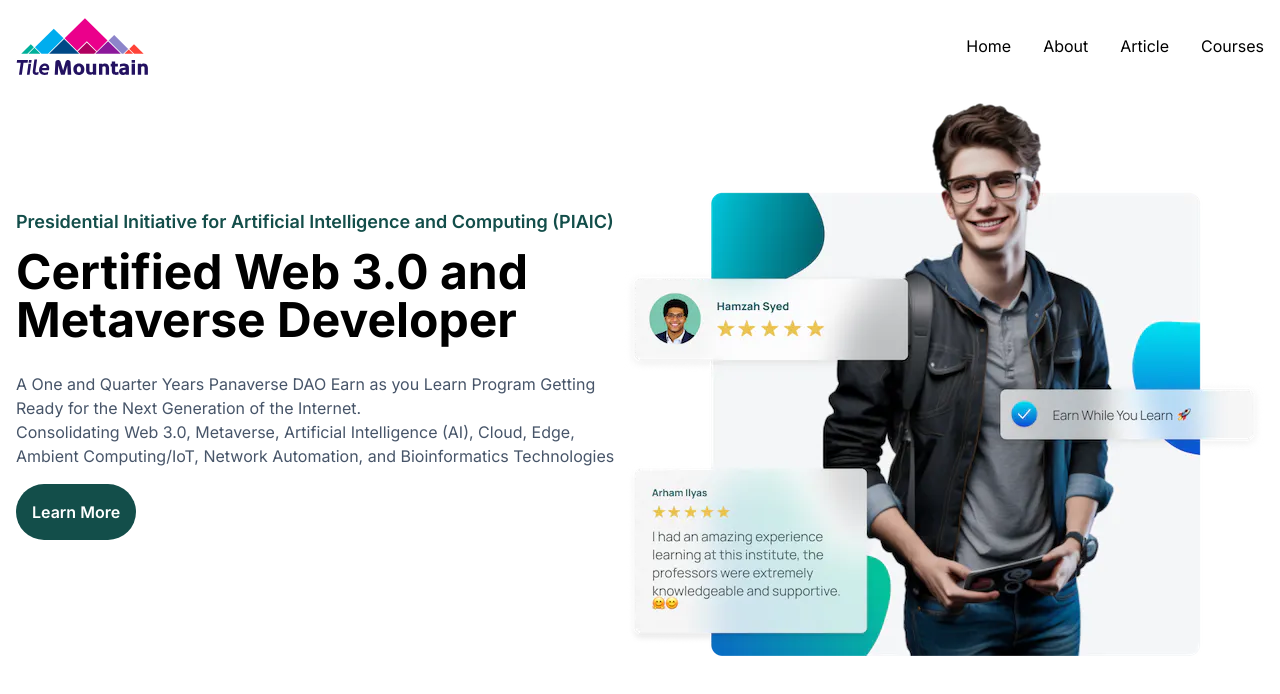
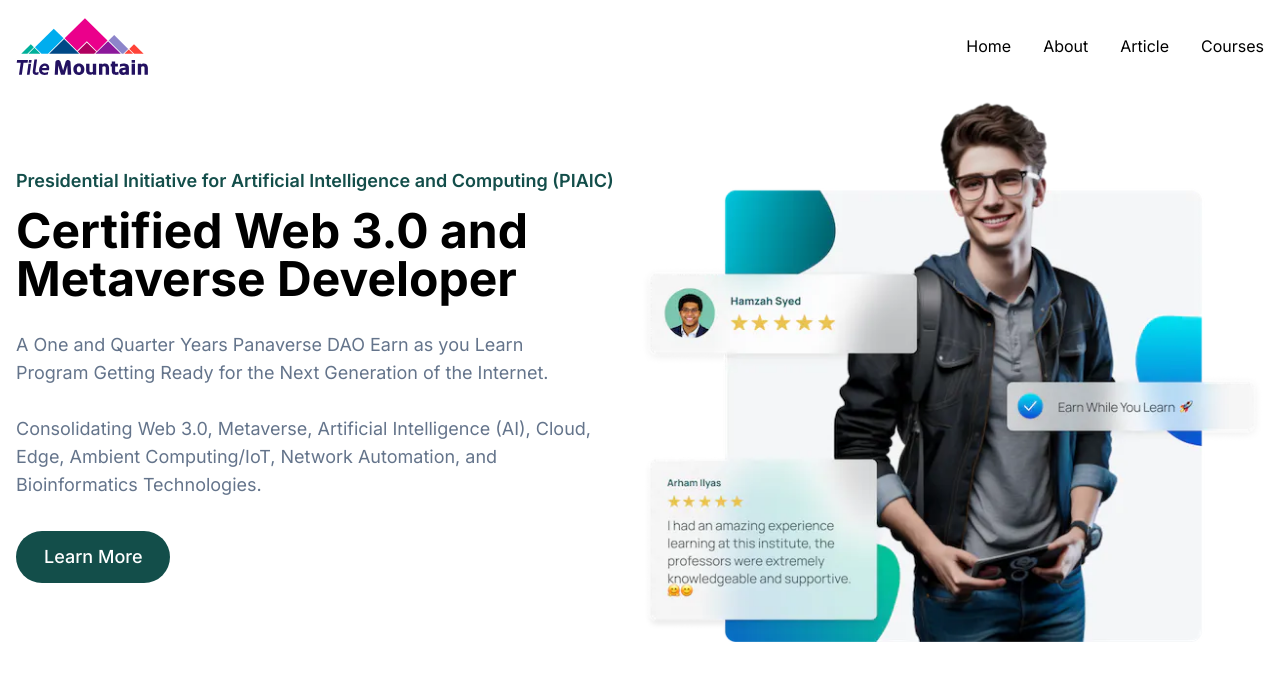
Before and after one commit to alihotshot/firstNextJSproject, a Next.js app in the folder my-app/: page / in a window 1280 px wide. Shown: the top 694 px of the page. Built offline with nearby package versions, Linux system fonts and the light colour scheme.

Commit message:
09 11 23
09 11 23

```diff
--- /dev/null
+++ b/my-app/src/app/components/shared/Button.tsx
@@ -0,0 +1,9 @@
+import { FC } from "react"
+
+const Button: FC<{ text: string }> = ({ text }) => {
+    return (
+        <button className=" bg-teal-900 text-white py-3 px-7 rounded-full text-lg font-medium hover:scale-105">Learn More</button>
+    )
+}
+
+export default Button
--- a/my-app/src/app/components/shared/Wrapper.tsx
+++ b/my-app/src/app/components/shared/Wrapper.tsx
@@ -2,7 +2,7 @@
 
 const Wrapper: FC<{ children: React.ReactNode }> = ({ children }) => {
     return (
-        <div className="max-w-screen-xl mx-auto px-4">
+        <div className=" max-w-screen-xl mx-auto px-4">
             {children}
         </div>
     )
--- a/my-app/src/app/components/widgets/Hero.tsx
+++ b/my-app/src/app/components/widgets/Hero.tsx
@@ -1,22 +1,25 @@
 import Wrapper from "@/app/components/shared/Wrapper"
 import Image from "next/image"
 import HeroPoster from "@/app/assets/images/hero-poster.webp"
+import Button from "@/app/components/shared/Button"
 
 const Hero = () => {
     return (
         <section>
             <Wrapper>
-                <div className="flex items-center">
+                <div className="flex flex-col md:flex-row items-center">
                     {/* Left side */}
                     <div className="flex-1">
-                        <h4 className=" font-semibold text-teal-900 text-lg">Presidential Initiative for Artificial Intelligence and Computing (PIAIC)</h4>
-                        <h1 className=" text-5xl font-bold py-3">Certified Web 3.0 and Metaverse Developer</h1>
-                        <p className=" text-slate-600 mt-4 text-s">A One and Quarter Years Panaverse DAO Earn as you Learn Program Getting Ready for the Next Generation of the Internet.
-                            <br /> Consolidating Web 3.0, Metaverse, Artificial Intelligence (AI), Cloud, Edge, Ambient Computing/IoT, Network Automation, and Bioinformatics Technologies</p>
-                        <button className=" bg-teal-900 text-white p-4 rounded-full mt-4 font-semibold">Learn More</button>
+                        <h4 className=" font-semibold text-teal-900 mt-4 text-xs md:text-lg">Presidential Initiative for Artificial Intelligence and Computing (PIAIC)</h4>
+                        <h1 className=" text-3xl font-bold py-3 sm:text-5xl">Certified Web 3.0 and Metaverse Developer</h1>
+                        <p className=" text-slate-500 mt-4 text-xs sm:text-lg max-w-xl">A One and Quarter Years Panaverse DAO Earn as you Learn Program Getting Ready for the Next Generation of the Internet.
+                            <br /> <br /> Consolidating Web 3.0, Metaverse, Artificial Intelligence (AI), Cloud, Edge, Ambient Computing/IoT, Network Automation, and Bioinformatics Technologies.</p>
+                        <div className="mt-8">
+                            <Button text={"Learn More"} />
+                        </div>
                     </div>
                     {/* Right side */}
-                    <div>
+                    <div className="flex-1">
                         <Image src={HeroPoster} alt=" Tile Mountain Hero Poster" />
                     </div>
                 </div>
--- a/my-app/src/app/page.tsx
+++ b/my-app/src/app/page.tsx
@@ -3,8 +3,10 @@
 
 export default function Home() {
   return (
-    <div>
+    <main>
+      {/* Hero Section */}
       <Hero />
-    </div>
+      {/* Core Track Section */}
+    </main>
   )
 }
```
